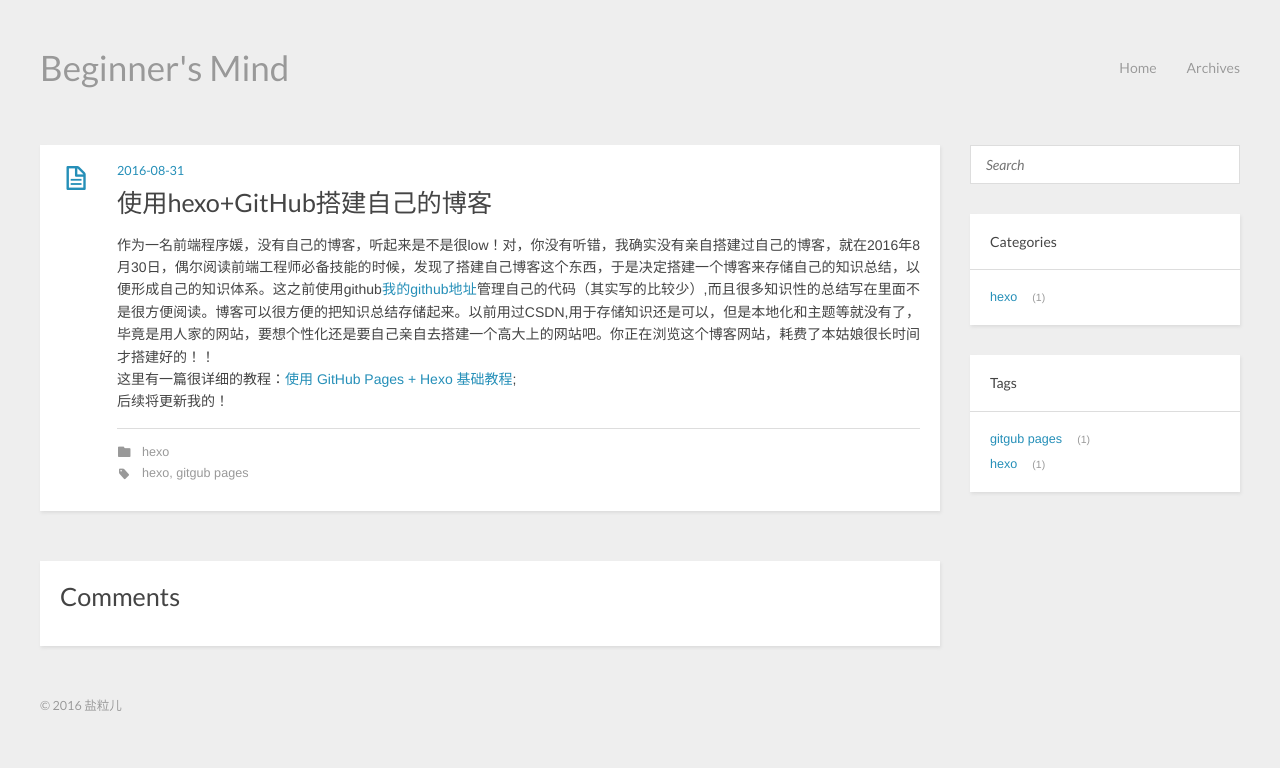
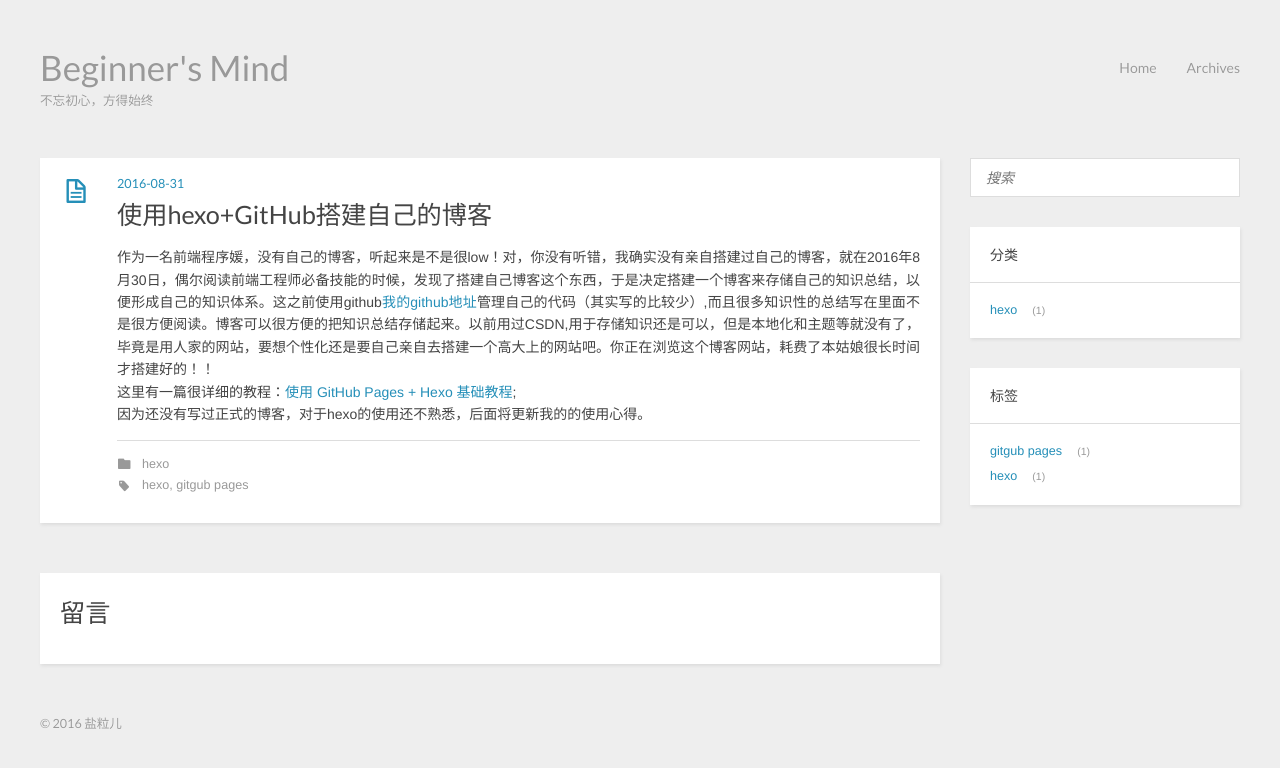
Before and after one commit to coding-girl93/lylhub.github.io, a plain HTML site: page 2016/08/31/使用hexo-GitHub搭建自己的博客/index.html in a window 1280 px wide. Drawn offline with nearby package versions, Linux system fonts and the light colour scheme.

Commit message:
Site updated: 2016-08-31 13:07:08

```diff
--- a/2016/08/31/使用hexo-GitHub搭建自己的博客/index.html
+++ b/2016/08/31/使用hexo-GitHub搭建自己的博客/index.html
@@ -30,7 +30,7 @@
 <body>
   <header id="header" class="inner"><div class="alignleft">
   <h1><a href="/">Beginner&#39;s Mind</a></h1>
-  <h2><a href="/"></a></h2>
+  <h2><a href="/">不忘初心，方得始终</a></h2>
 </div>
 <nav id="main-nav" class="alignright">
   <ul>
@@ -61,7 +61,7 @@
     </header>
     <div class="entry">
 
-        <p>作为一名前端程序媛，没有自己的博客，听起来是不是很low！对，你没有听错，我确实没有亲自搭建过自己的博客，就在2016年8月30日，偶尔阅读前端工程师必备技能的时候，发现了搭建自己博客这个东西，于是决定搭建一个博客来存储自己的知识总结，以便形成自己的知识体系。这之前使用github<a href="https://github.com/lylhub" target="_blank" rel="external">我的github地址</a>管理自己的代码（其实写的比较少）,而且很多知识性的总结写在里面不是很方便阅读。博客可以很方便的把知识总结存储起来。以前用过CSDN,用于存储知识还是可以，但是本地化和主题等就没有了，毕竟是用人家的网站，要想个性化还是要自己亲自去搭建一个高大上的网站吧。你正在浏览这个博客网站，耗费了本姑娘很长时间才搭建好的！！<br>这里有一篇很详细的教程：<a href="http://www.jianshu.com/p/985d07d88ef4" target="_blank" rel="external">使用 GitHub Pages + Hexo 基础教程</a>;<br>后续将更新我的！</p>
+        <p>作为一名前端程序媛，没有自己的博客，听起来是不是很low！对，你没有听错，我确实没有亲自搭建过自己的博客，就在2016年8月30日，偶尔阅读前端工程师必备技能的时候，发现了搭建自己博客这个东西，于是决定搭建一个博客来存储自己的知识总结，以便形成自己的知识体系。这之前使用github<a href="https://github.com/lylhub" target="_blank" rel="external">我的github地址</a>管理自己的代码（其实写的比较少）,而且很多知识性的总结写在里面不是很方便阅读。博客可以很方便的把知识总结存储起来。以前用过CSDN,用于存储知识还是可以，但是本地化和主题等就没有了，毕竟是用人家的网站，要想个性化还是要自己亲自去搭建一个高大上的网站吧。你正在浏览这个博客网站，耗费了本姑娘很长时间才搭建好的！！<br>这里有一篇很详细的教程：<a href="http://www.jianshu.com/p/985d07d88ef4" target="_blank" rel="external">使用 GitHub Pages + Hexo 基础教程</a>;<br>因为还没有写过正式的博客，对于hexo的使用还不熟悉，后面将更新我的的使用心得。</p>
 
 
     </div>
@@ -105,7 +105,7 @@
 
 
 <section id="comment">
-  <h1 class="title">Comments</h1>
+  <h1 class="title">留言</h1>
 
 
       <div id="fb-root"></div>
@@ -128,14 +128,14 @@
     <aside id="sidebar" class="alignright">
   <div class="search">
   <form action="//google.com/search" method="get" accept-charset="utf-8">
-    <input type="search" name="q" results="0" placeholder="Search">
+    <input type="search" name="q" results="0" placeholder="搜索">
     <input type="hidden" name="q" value="site:yoursite.com">
   </form>
 </div>
 
 
 <div class="widget tag">
-  <h3 class="title">Categories</h3>
+  <h3 class="title">分类</h3>
   <ul class="entry">
 
     <li><a href="/categories/hexo/">hexo</a><small>1</small></li>
@@ -146,7 +146,7 @@
 
 
 <div class="widget tag">
-  <h3 class="title">Tags</h3>
+  <h3 class="title">标签</h3>
   <ul class="entry">
 
     <li><a href="/tags/gitgub-pages/">gitgub pages</a><small>1</small></li>
```
Also changed, not shown: archives/2016/08/index.html (+5 -5 lines), archives/2016/index.html (+5 -5 lines), archives/index.html (+6 -6 lines), categories/hexo/index.html (+4 -4 lines), index.html (+5 -5 lines), tags/gitgub-pages/index.html (+4 -4 lines), tags/hexo/index.html (+4 -4 lines).
